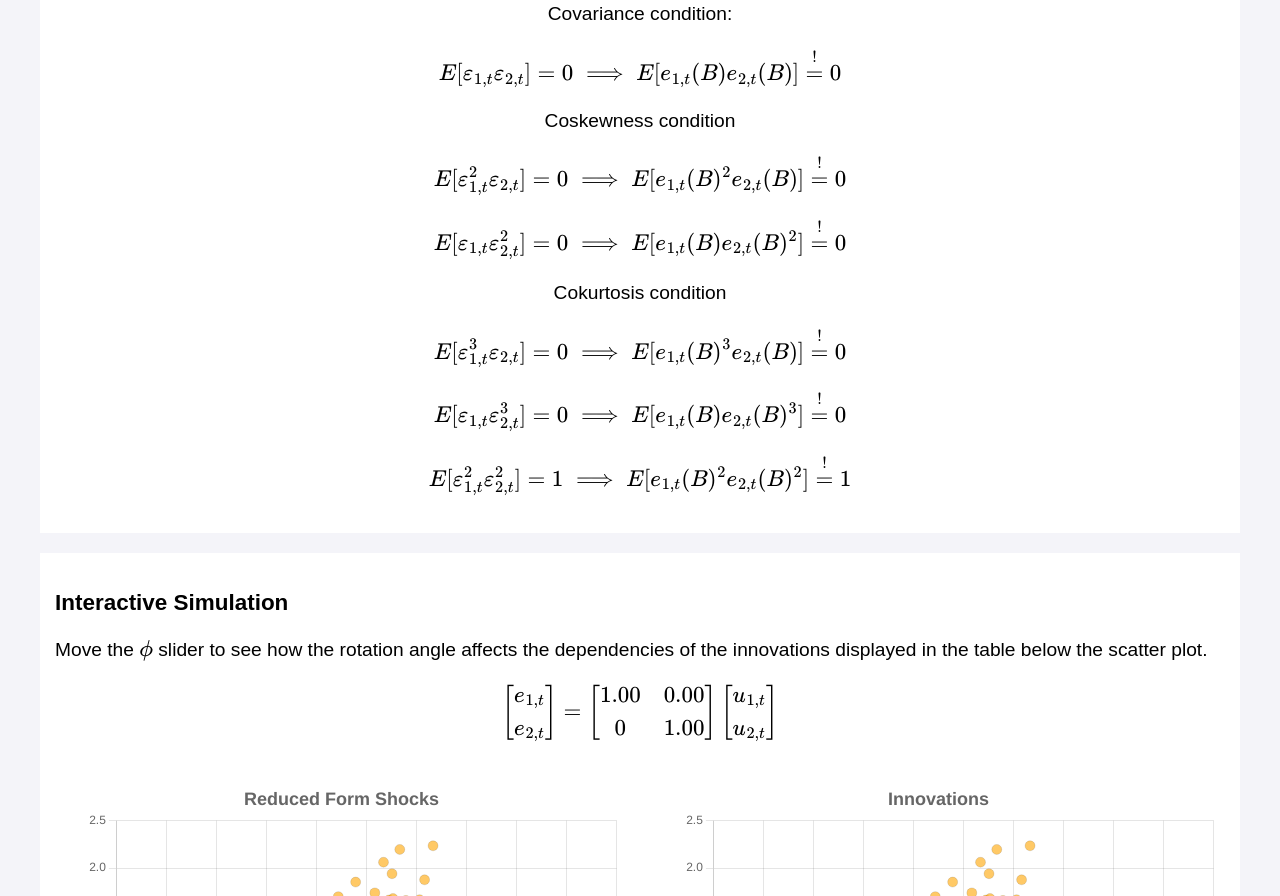
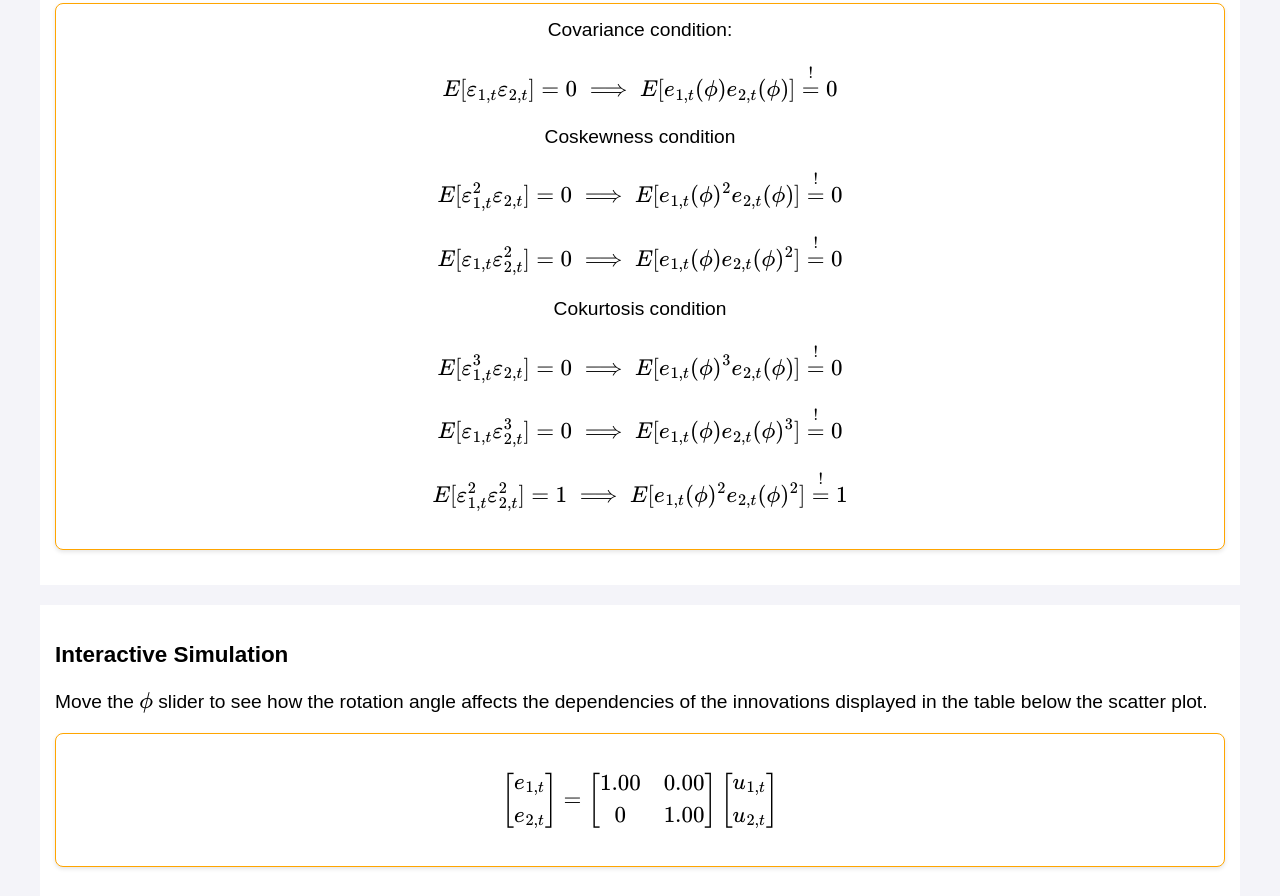
Before and after one commit to Saschakew/Illustrations, a plain HTML site: page visualization1/page4.html in a window 1280 px wide. Shown: the part 1024-1920 px from the top of the page. Drawn offline with nearby package versions, Linux system fonts and the light colour scheme.

Commit message:
fix div equation

```diff
--- a/visualization1/page4.html
+++ b/visualization1/page4.html
@@ -170,21 +170,21 @@
           <div class="equation-wrapper" style="text-align: center;">
             Covariance condition:
           $$
-           E[\varepsilon_{1,t}\varepsilon_{2,t}] = 0 \implies  	E[e_{1,t}(B)e_{2,t}(B)]  \overset{!}{=} 0
+           E[\varepsilon_{1,t}\varepsilon_{2,t}] = 0 \implies  	E[e_{1,t}(\phi)e_{2,t}(\phi)]  \overset{!}{=} 0
           $$
           Coskewness condition
           $$
-            E[\varepsilon_{1,t}^2\varepsilon_{2,t}] = 0 \implies  	E[e_{1,t}(B)^2e_{2,t}(B)]  \overset{!}{=} 0
+            E[\varepsilon_{1,t}^2\varepsilon_{2,t}] = 0 \implies  	E[e_{1,t}(\phi)^2e_{2,t}(\phi)]  \overset{!}{=} 0
           $$ $$
-           E[\varepsilon_{1,t}\varepsilon_{2,t}^2]=0  \implies 		E[e_{1,t}(B)e_{2,t}(B)^2] \overset{!}{=} 0
+           E[\varepsilon_{1,t}\varepsilon_{2,t}^2]=0  \implies 		E[e_{1,t}(\phi)e_{2,t}(\phi)^2] \overset{!}{=} 0
           $$
           Cokurtosis condition
           $$
-           E[\varepsilon_{1,t}^3\varepsilon_{2,t}]  = 0 \implies   E[e_{1,t}(B)^3 e_{2,t}(B)]  \overset{!}{=} 0
+           E[\varepsilon_{1,t}^3\varepsilon_{2,t}]  = 0 \implies   E[e_{1,t}(\phi)^3 e_{2,t}(\phi)]  \overset{!}{=} 0
           $$ $$
-            E[\varepsilon_{1,t}\varepsilon_{2,t}^3]  = 0 \implies 	E[e_{1,t}(B) e_{2,t}(B)^3] \overset{!}{=} 0
+            E[\varepsilon_{1,t}\varepsilon_{2,t}^3]  = 0 \implies 	E[e_{1,t}(\phi) e_{2,t}(\phi)^3] \overset{!}{=} 0
           $$ $$
-            E[\varepsilon_{1,t}^2\varepsilon_{2,t}^2]  = 1 \implies   	E[e_{1,t}(B)^2 e_{2,t}(B)^2]  \overset{!}{=} 1
+            E[\varepsilon_{1,t}^2\varepsilon_{2,t}^2]  = 1 \implies   	E[e_{1,t}(\phi)^2 e_{2,t}(\phi)^2]  \overset{!}{=} 1
           $$
           </div>
         </p>
@@ -196,7 +196,9 @@
 
          <p>
           Move the $\phi$ slider to see how the rotation angle affects the dependencies of the innovations displayed in the table below the scatter plot.
+          <div class="equation-wrapper" style="text-align: center;">
           <span id="current-B"></span>
+          </div>
          </p>
 
 
@@ -228,9 +230,11 @@
       </p>
 
       <p>The loss value in the table above simply summes up all squared co-moments to get an overall measure of the dependencies
+        <div class="equation-wrapper" style="text-align: center;">
         $$
         loss(\phi) = mean(  e_{1,t}(\phi)  e_{2,t}(\phi) )^2 +   .... + mean(  e_{1,t}(\phi)^2  e_{2,t}(\phi)^2 -1)^2
         $$
+        </div>
 
       </section>
 
--- a/visualization1/styles.css
+++ b/visualization1/styles.css
@@ -13,6 +13,47 @@ body {
 main {
   width: calc(100% - 40px);
   max-width: 1200px;
+}
+
+.equation-wrapper {
+  max-width: 100%;
+  overflow-y: hidden;
+  overflow-x: auto;
+  background-color: #fff;
+  border: 1px solid #ffa500;
+  border-radius: 8px;
+  padding: 15px;
+  margin-bottom: 20px;
+  box-shadow: 0 2px 4px rgba(0, 0, 0, 0.1);
+}
+
+.equation-wrapper .MathJax_Display {
+  overflow-y: visible;
+  overflow-x: auto;
+  max-width: 100%;
+}
+
+.equation-wrapper .MathJax_Display > .MathJax_SVG {
+  max-width: none !important;
+  white-space: nowrap;
+}
+
+/* Custom scrollbar styles for better visibility */
+.equation-wrapper::-webkit-scrollbar {
+  width: 8px;
+}
+
+.equation-wrapper::-webkit-scrollbar-track {
+  background: #f1f1f1;
+}
+
+.equation-wrapper::-webkit-scrollbar-thumb {
+  background: #ffa500;
+  border-radius: 4px;
+}
+
+.equation-wrapper::-webkit-scrollbar-thumb:hover {
+  background: #ff8c00;
 }
 
 a {
```
Also changed, not shown: visualization1/index.html (+2 -1 lines), visualization1/page2.html (+2 -1 lines), visualization1/page3.html (+5 -1 lines), visualization1/page5.html (+8 -0 lines), visualization1/page6.html (+6 -0 lines).
